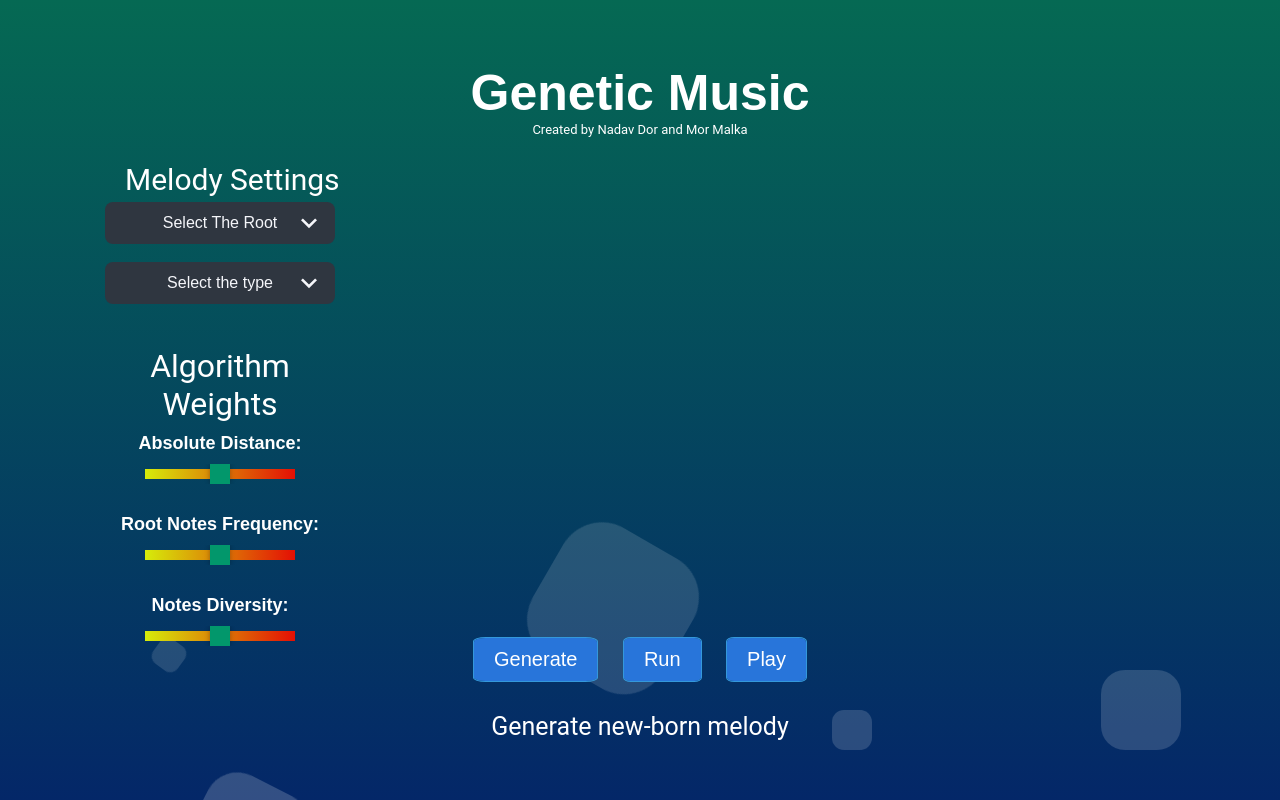
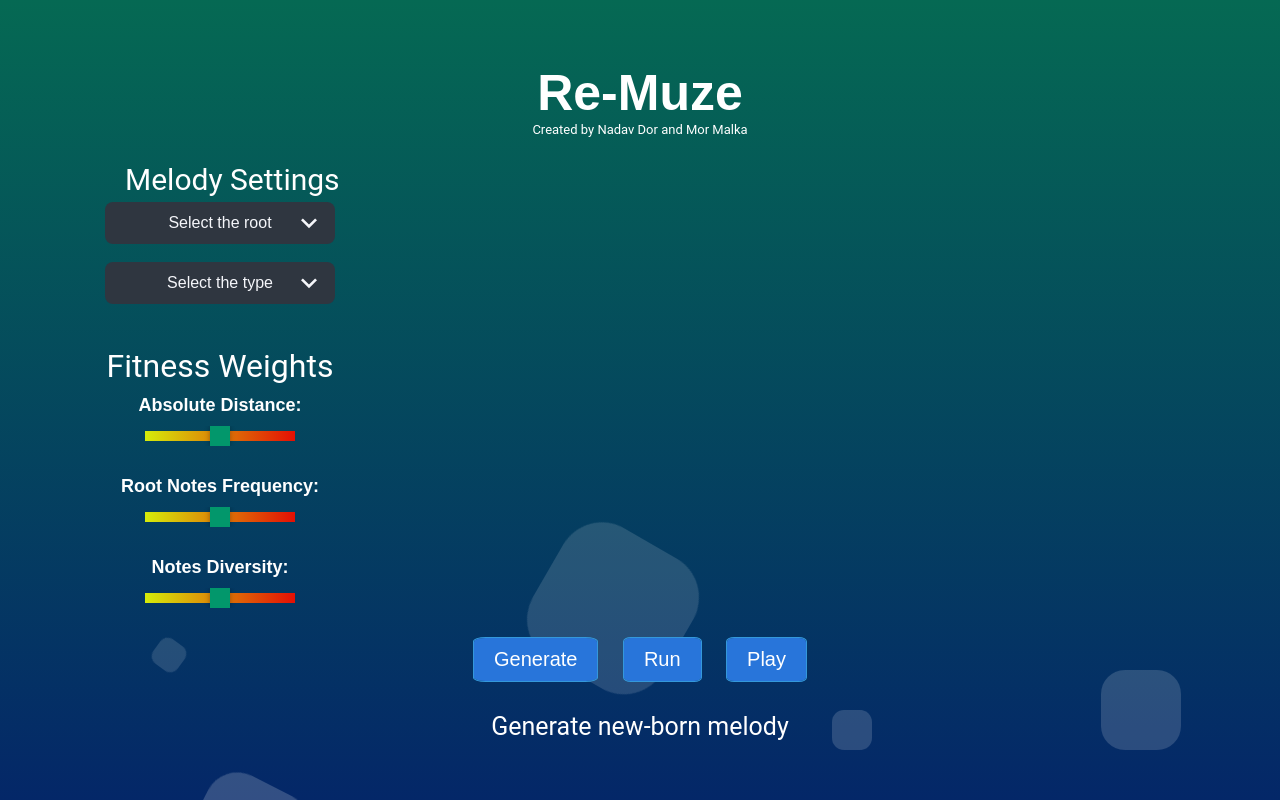
Before and after one commit to mormalka/Music_Genetic_Algorithm, a React app: page Genetic_Algo_Plugin/public/index.html in a window 1280 px wide. Built offline with nearby package versions, Linux system fonts and the light colour scheme.

Commit message:
final commit1

```diff
--- a/Genetic_Algo_Plugin/public/index.html
+++ b/Genetic_Algo_Plugin/public/index.html
@@ -3,7 +3,7 @@
 <head>
   <meta charset="utf-8">
   <meta http-equiv="x-ua-compatible" content="ie=edge">
-  <title>Genetic Music</title>
+  <title>Re-Muze</title>
   <meta name="viewport" content="width=device-width, initial-scale=1, shrink-to-fit=no">
 
   <link rel="stylesheet" href="style.css">
@@ -13,7 +13,7 @@
 
   <div class="banner-text">
 
-    <h2>Genetic Music</h2>
+    <h2>Re-Muze</h2>
     <p class="credits">Created by Nadav Dor and Mor Malka</p>
 
     <!-- the chart -->
@@ -81,7 +81,7 @@
         </div>
 
         <div class="selected">
-          Select The Root
+          Select the root
         </div>
       </div>
       <div class="select-box">
@@ -107,7 +107,7 @@
     <!-- range sliders -->
 
     <form id="rage_sliders_form">
-      <p>Algorithm Weights</p>
+      <p>Fitness Weights</p>
       <div class="slider-box"><h3>Absolute Distance:</h3> <input type="range" value="50"/> </div>
       <div class="slider-box"><h3>Root Notes Frequency:</h3> <input type="range" value="50"/> </div>
       <div class="slider-box"><h3>Notes Diversity:</h3> <input type="range" value="50"/> </div>
--- a/Genetic_Algo_Plugin/src/index.js
+++ b/Genetic_Algo_Plugin/src/index.js
@@ -10,7 +10,7 @@ export var fitnessWeights = []
 // init global variables
 var inputScale
 var scaleType
-const POPULATION_SIZE = 1000
+const POPULATION_SIZE = 100
 var resultMelody
 var gen_btn
 var run_btn
@@ -183,10 +183,9 @@ function play() {
   //start the part at the beginning of the Transport's timeline
   part.start(0)
 
+  //give informative message
+  messageBox.innerHTML = 'Playing... Refresh the page in order to clear the resulting melodies'
+
   // play
   Tone.Transport.toggle()
-
-  //give informative message
-  messageBox.innerHTML = 'Playing... Refresh the page in order to clear prorperties'
-
 }
```
